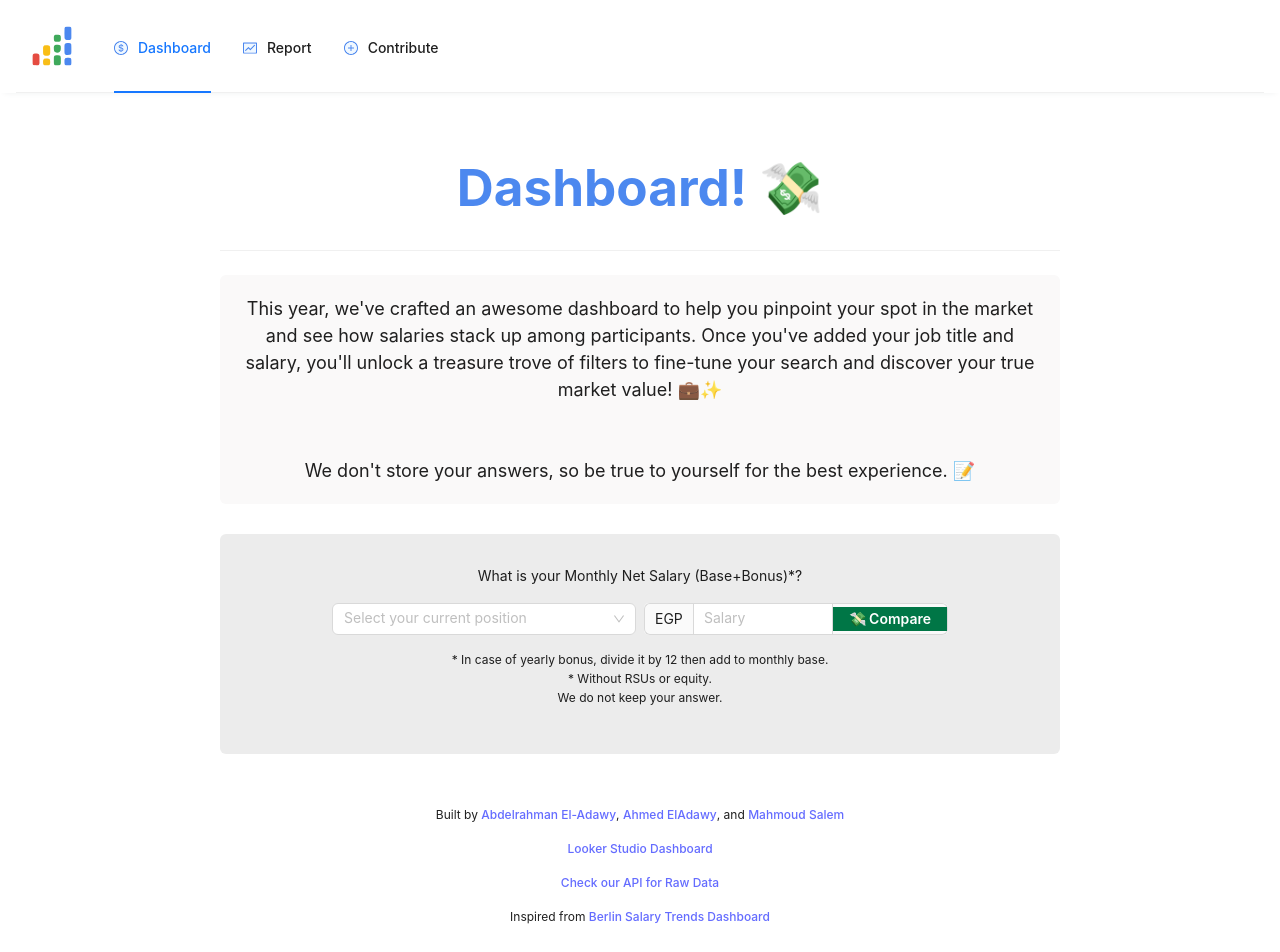
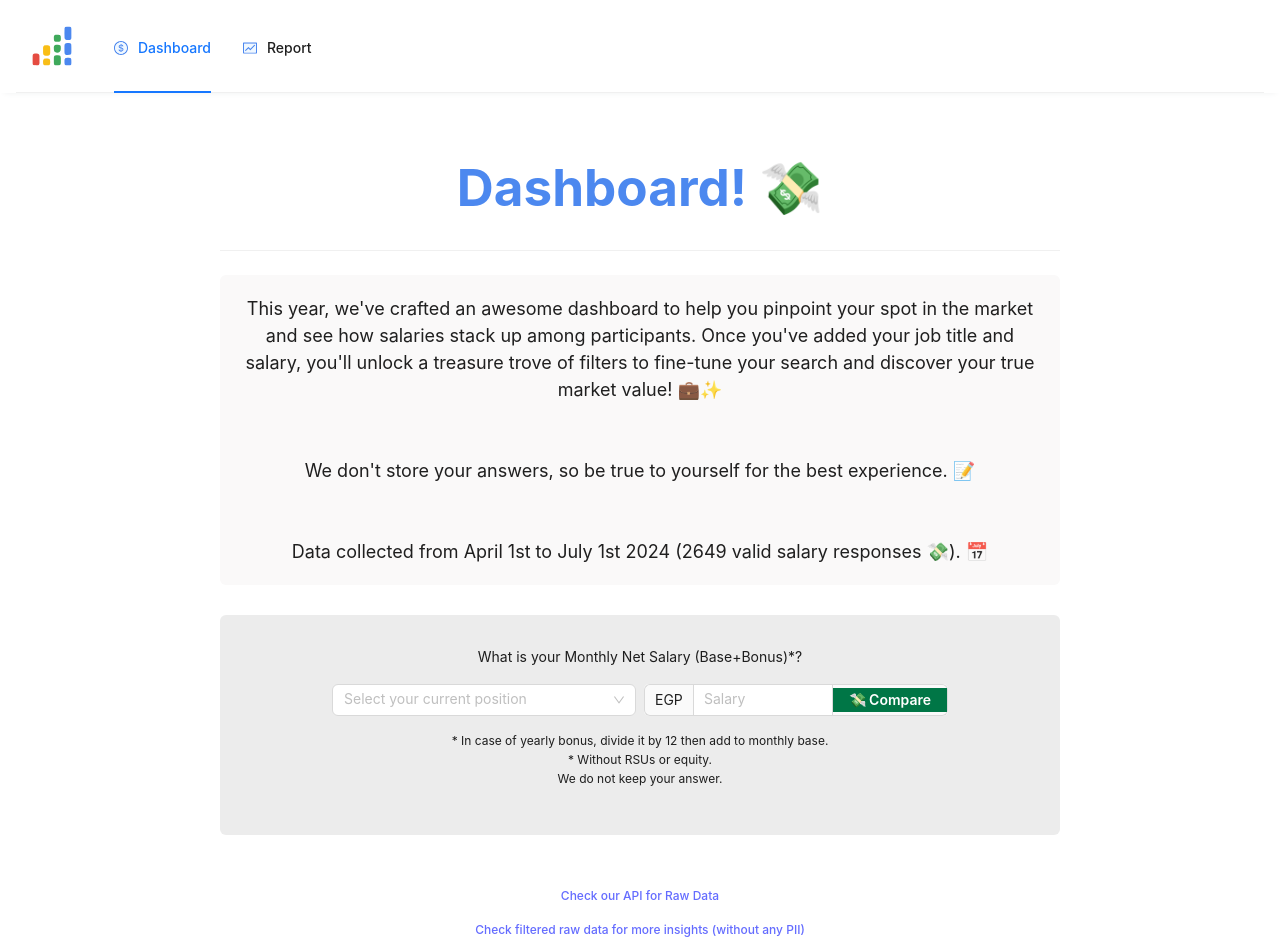
Before and after one commit to egytech-fyi/egytech-fyi, a React (Vite) app: page /dashboard in a window 1280 px wide. Shown: the top 952 px of the page. Built offline with nearby package versions, Linux system fonts and the light colour scheme.

Commit message:
add responses stats and dates

```diff
--- a/src/components/Footer.tsx
+++ b/src/components/Footer.tsx
@@ -11,35 +11,15 @@ const FooterNotes = () => {
   return (
     <div className='footer-notes'>
       <p className='footer-note'>
-        Built by{' '}
-        <a href='https://www.linkedin.com/in/abdelrahman-el-adawy/' target='_blank'>
-          Abdelrahman El-Adawy
-        </a>
-        ,{' '}
-        <a href='https://www.linkedin.com/in/ahmed-eladawy-00b4a3115/' target='_blank'>
-          Ahmed ElAdawy
-        </a>
-        , and{' '}
-        <a href='https://www.linkedin.com/in/mahsayedsalem/' target='_blank'>
-          Mahmoud Salem
-        </a>
-      </p>
-      <p className='footer-note'>
-        <a
-          href='https://lookerstudio.google.com/reporting/fe186294-7d07-45c7-bab5-ea172cb1d632'
-          target='_blank'>
-          Looker Studio Dashboard
-        </a>
-      </p>
-      <p className='footer-note'>
         <a href='https://api.egytech.fyi' target='_blank'>
           Check our API for Raw Data
         </a>
       </p>
       <p className='footer-note'>
-        Inspired from{' '}
-        <a href='https://handpickedberlin.com/berlin-salary-trends-2024-dashboard/' target='_blank'>
-          Berlin Salary Trends Dashboard
+        <a
+          href='https://docs.google.com/spreadsheets/d/1-KRL3Pz-S2H3tp60X6V6BO1DsBrl8jKSDSmCY961qwA/edit?usp=sharing'
+          target='_blank'>
+          Check filtered raw data for more insights (without any PII)
         </a>
       </p>
     </div>
--- a/src/components/NavBar.tsx
+++ b/src/components/NavBar.tsx
@@ -1,4 +1,4 @@
-import { DollarTwoTone, FundTwoTone, MenuOutlined, PlusCircleTwoTone } from '@ant-design/icons'
+import { DollarTwoTone, FundTwoTone, MenuOutlined } from '@ant-design/icons'
 import { twoToneColor } from '@constants'
 import '@styles/Navbar.styles.scss'
 import { Button, Layout, Menu } from 'antd'
@@ -51,12 +51,6 @@ export const Navbar = ({ handleOpenDrawer }: NavbarProps) => {
           icon={<FundTwoTone twoToneColor={twoToneColor} />}>
           <Link to='/report'>Report</Link>
         </Menu.Item>
-        <Menu.Item
-          className='navbar-menu-item'
-          key='/contribute'
-          icon={<PlusCircleTwoTone twoToneColor={twoToneColor} />}>
-          <Link to='/contribute'>Contribute</Link>
-        </Menu.Item>
       </Menu>
       {isReport && (
         <Button
--- a/src/components/StatsCard.tsx
+++ b/src/components/StatsCard.tsx
@@ -31,9 +31,9 @@ export const StatsCard = () => {
       <Button
         type='primary'
         size='large'
-        href='https://docs.google.com/forms/d/e/1FAIpQLSfBAjjgs14SQ9i3Dgo6BDPp-m7sxqHaUt4kFOghV-44knIUPg/viewform?usp=sf_link'
+        href='https://docs.google.com/spreadsheets/d/1-KRL3Pz-S2H3tp60X6V6BO1DsBrl8jKSDSmCY961qwA/edit?usp=sharing'
         target='_blank'>
-        💪 Contribute Your Salary Now
+        💪 Check raw data for more insights
       </Button>
     </StepCard>
   )
--- a/src/pages/Compensation.tsx
+++ b/src/pages/Compensation.tsx
@@ -21,6 +21,11 @@ export const Compensation = () => {
             <span>
               We don't store your answers, so be true to yourself for the best experience. 📝
             </span>
+            <br />
+            <br />
+            <span>
+              Data collected from April 1st to July 1st 2024 (2649 valid salary responses 💸). 📅
+            </span>
           </BaseComment>
         </div>
         <MainFilters />
--- a/src/pages/Overview.tsx
+++ b/src/pages/Overview.tsx
@@ -632,9 +632,11 @@ export const Overview = () => {
         </div>
         <div className='salary-comment-container'>
           <BaseComment>
-            This year, we got 1,729 responses, a 33% jump from last time when we got around 1,300.
-            About 1,650 were valid, and roughly 1,200 were verified, where participants shared their
-            company names or personal info!
+            This year, we got 2724 responses, a 215% jump from last time when we got around 1,300.
+            <br />
+            Here we analyzed the first 1,729 responses out of which 1,650 were valid, and roughly
+            1,200 were verified, where participants shared their company names or personal info! All
+            data were collected between 1st April to 1st of July 2024.
             <br />
             <br />
             Here we're exploring the analysis of these answers. If you prefer to compare your salary
```
